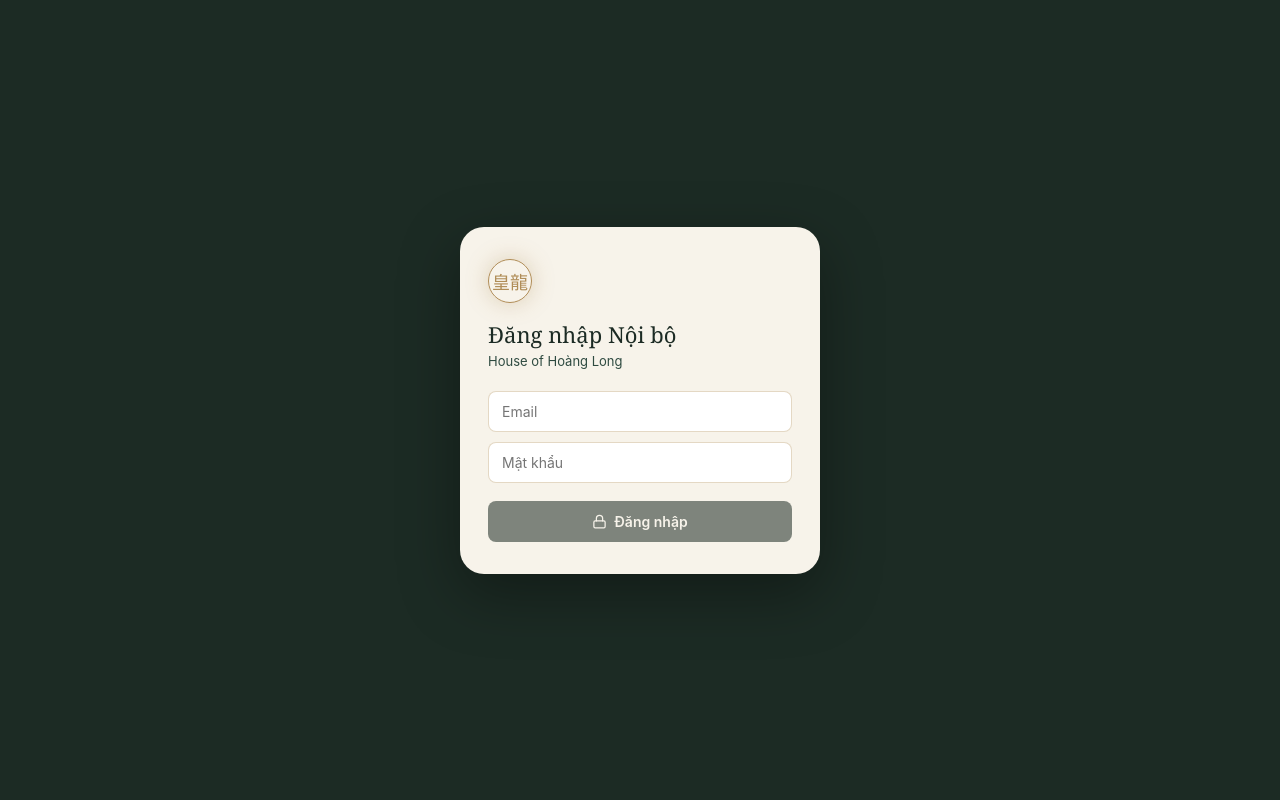
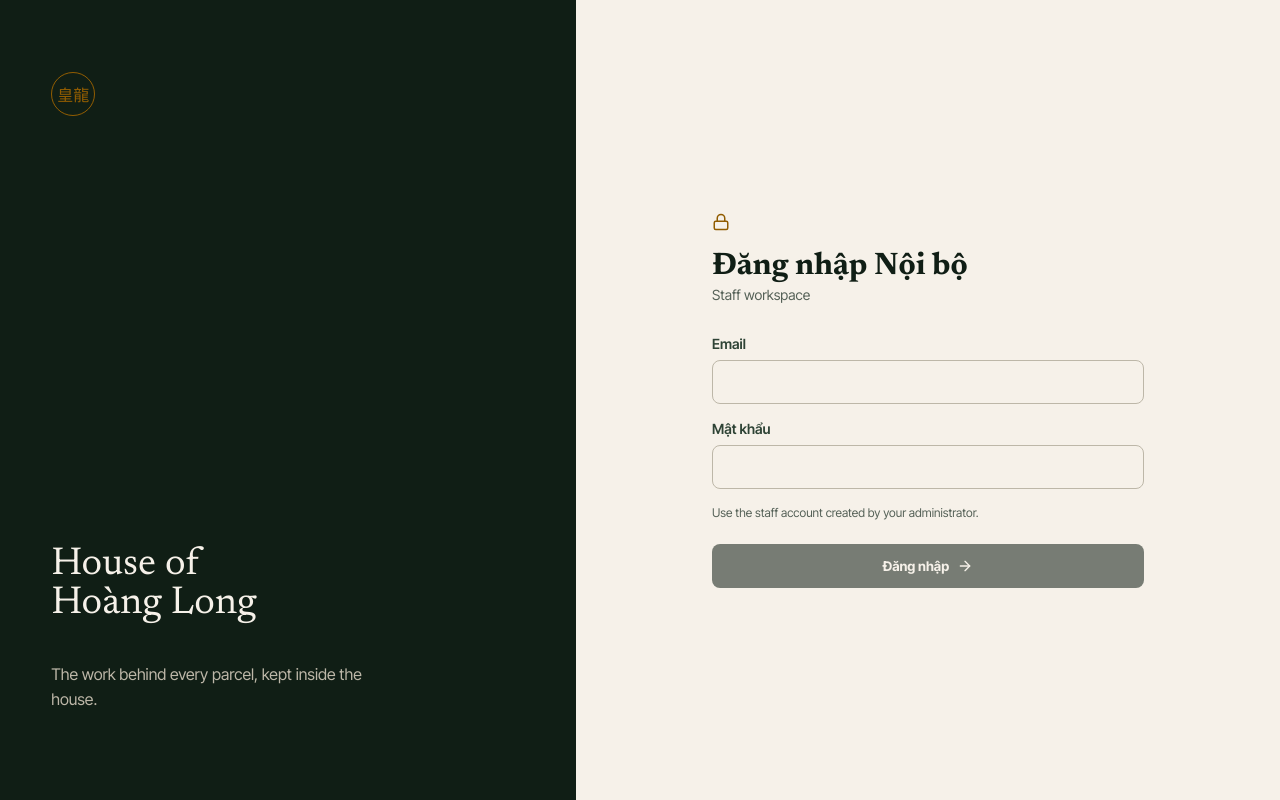
Before and after one commit to longnguyen29/hoang-long-tra-app, a Next.js app: page /admin/login in a window 1280 px wide. Built offline with nearby package versions, Linux system fonts and the light colour scheme; no server answers.

Commit message:
Redesign staff access states

```diff
--- a/app/admin/login/page.js
+++ b/app/admin/login/page.js
@@ -2,9 +2,8 @@
 
 import { useState } from "react";
 import { useRouter } from "next/navigation";
-import { Lock } from "lucide-react";
+import { ArrowRight, Lock } from "lucide-react";
 import { createClient } from "@/lib/supabase/client";
-import { TOKENS } from "@/lib/constants";
 import { STR } from "@/lib/strings";
 
 export default function AdminLoginPage() {
@@ -36,72 +35,59 @@ export default function AdminLoginPage() {
   };
 
   return (
-    <div
-      style={{
-        minHeight: "100vh", display: "flex", alignItems: "center", justifyContent: "center",
-        background: TOKENS.jade, padding: 20, fontFamily: "Inter, sans-serif",
-      }}
-    >
-      <form
-        onSubmit={submit}
-        style={{
-          background: TOKENS.paper, borderRadius: TOKENS.radius, padding: "32px 28px", width: "min(360px, 100%)",
-          boxShadow: "0 20px 60px rgba(0,0,0,0.35)",
-        }}
-      >
-        <div
-          style={{
-            width: 44, height: 44, borderRadius: "50%", border: `1.5px solid ${TOKENS.brass}`,
-            display: "flex", alignItems: "center", justifyContent: "center", marginBottom: 16,
-            fontFamily: "'Noto Serif SC', serif", fontSize: 18, color: TOKENS.brass,
-            boxShadow: "0 0 22px rgba(176,141,87,0.35)",
-          }}
-        >
-          皇龍
+    <main className="hl-auth">
+      <section className="hl-auth__context" aria-label="House of Hoàng Long">
+        <div className="hl-auth__seal" aria-hidden="true">皇龍</div>
+        <div>
+          <p className="hl-auth__house">House of Hoàng Long</p>
+          <p className="hl-auth__principle">The work behind every parcel, kept inside the house.</p>
         </div>
-        <h1
-          style={{
-            fontFamily: "Fraunces, Georgia, serif", fontWeight: 500, fontSize: 22, margin: "0 0 4px",
-            color: TOKENS.jade,
-          }}
-        >
-          {t.loginTitle}
-        </h1>
-        <p style={{ fontSize: 13, color: TOKENS.jadeSoft, margin: "0 0 22px" }}>House of Hoàng Long</p>
+      </section>
 
-        <div style={{ display: "flex", flexDirection: "column", gap: 10 }}>
+      <section className="hl-auth__panel">
+        <form className="hl-auth__form" onSubmit={submit} noValidate>
+          <div className="hl-auth__intro">
+            <Lock size={18} aria-hidden="true" />
+            <h1>{t.loginTitle}</h1>
+            <p>Staff workspace</p>
+          </div>
+
+          <div className="hl-field">
+            <label htmlFor="staff-email">{t.loginEmailPh}</label>
             <input
+              id="staff-email"
               type="email"
               autoComplete="username"
               value={email}
               onChange={(e) => setEmail(e.target.value)}
-            placeholder={t.loginEmailPh}
-            style={{ padding: "11px 13px", borderRadius: 8, border: `1px solid ${TOKENS.brassDeep}55`, fontSize: 14 }}
+              aria-invalid={error ? "true" : "false"}
+              aria-describedby="login-feedback"
             />
+          </div>
+
+          <div className="hl-field">
+            <label htmlFor="staff-password">{t.loginPasswordPh}</label>
             <input
+              id="staff-password"
               type="password"
               autoComplete="current-password"
               value={password}
               onChange={(e) => setPassword(e.target.value)}
-            placeholder={t.loginPasswordPh}
-            style={{ padding: "11px 13px", borderRadius: 8, border: `1px solid ${TOKENS.brassDeep}55`, fontSize: 14 }}
+              aria-invalid={error ? "true" : "false"}
+              aria-describedby="login-feedback"
             />
           </div>
 
-        {error && <p style={{ fontSize: 12.5, color: TOKENS.lacquer, marginTop: 10 }}>{error}</p>}
+          <p id="login-feedback" className={`hl-auth__feedback ${error ? "is-error" : ""}`} role={error ? "alert" : undefined}>
+            {error || "Use the staff account created by your administrator."}
+          </p>
 
-        <button
-          type="submit"
-          disabled={loading || !email.trim() || !password}
-          style={{
-            display: "flex", alignItems: "center", justifyContent: "center", gap: 7, width: "100%", marginTop: 18,
-            background: TOKENS.jade, color: TOKENS.paper, border: "none", borderRadius: 8, padding: "12px",
-            fontSize: 14, fontWeight: 600, cursor: "pointer", opacity: loading ? 0.7 : 1,
-          }}
-        >
-          <Lock size={15} /> {t.loginBtn}
+          <button className="hl-button hl-button--primary" type="submit" disabled={loading || !email.trim() || !password} data-state={loading ? "loading" : "idle"}>
+            <span>{loading ? t.loading : t.loginBtn}</span>
+            {!loading && <ArrowRight size={16} aria-hidden="true" />}
           </button>
         </form>
-    </div>
+      </section>
+    </main>
   );
 }
--- a/app/globals.css
+++ b/app/globals.css
@@ -214,6 +214,231 @@ label:focus-visible,
   }
 }
 
+/* Staff access is a workbench threshold, not a marketing card. */
+.hl-auth {
+  min-height: 100dvh;
+  display: grid;
+  grid-template-rows: minmax(15rem, 42dvh) 1fr;
+  background: var(--color-ink);
+  color: var(--color-paper);
+}
+
+.hl-auth__context,
+.hl-auth__panel {
+  padding: var(--space-xl) var(--page-gutter);
+}
+
+.hl-auth__context {
+  display: flex;
+  flex-direction: column;
+  justify-content: space-between;
+  background: var(--color-ink);
+  color: var(--color-paper);
+}
+
+.hl-auth__seal {
+  width: var(--control-height);
+  height: var(--control-height);
+  display: grid;
+  place-items: center;
+  border: var(--rule-thin) solid var(--color-accent);
+  border-radius: var(--radius-round);
+  color: var(--color-accent);
+  font-family: var(--font-seal);
+}
+
+.hl-auth__house {
+  max-width: 12ch;
+  font-family: var(--font-display);
+  font-size: var(--text-2xl);
+  line-height: 1;
+}
+
+.hl-auth__principle {
+  max-width: 35ch;
+  margin-block-start: var(--space-sm);
+  color: var(--color-rule);
+  line-height: 1.55;
+}
+
+.hl-auth__panel {
+  display: grid;
+  align-items: center;
+  background: var(--color-paper);
+  color: var(--color-ink);
+}
+
+.hl-auth__form {
+  width: min(100%, 27rem);
+  margin-inline: auto;
+}
+
+.hl-auth__intro {
+  margin-block-end: var(--space-lg);
+}
+
+.hl-auth__intro > svg {
+  color: var(--color-accent);
+  margin-block-end: var(--space-sm);
+}
+
+.hl-auth__intro h1,
+.hl-admin-state h1 {
+  margin: 0;
+  font-family: var(--font-display);
+  font-size: var(--text-xl);
+  font-style: normal;
+  overflow-wrap: anywhere;
+  min-width: 0;
+}
+
+.hl-auth__intro p {
+  margin: var(--space-3xs) 0 0;
+  color: var(--color-muted);
+  font-size: var(--text-sm);
+}
+
+.hl-field {
+  display: grid;
+  gap: var(--space-2xs);
+  margin-block-end: var(--space-sm);
+}
+
+.hl-field label {
+  color: var(--color-ink-2);
+  font-size: var(--text-sm);
+  font-weight: 600;
+}
+
+.hl-field input {
+  width: 100%;
+  min-height: var(--control-height);
+  padding-inline: var(--space-xs);
+  border: var(--rule-thin) solid var(--color-rule);
+  border-radius: var(--radius-control);
+  outline: 2px solid transparent;
+  outline-offset: 1px;
+  background: var(--color-paper);
+  color: var(--color-ink);
+  font-size: var(--text-base);
+}
+
+@media (hover: hover) and (pointer: fine) {
+  .hl-field input:hover {
+    background: var(--color-paper-2);
+  }
+}
+
+.hl-field input:focus-visible {
+  outline-color: var(--color-focus);
+  border-color: var(--color-ink-2);
+}
+
+.hl-field input[aria-invalid="true"] {
+  border-color: var(--color-danger);
+}
+
+.hl-auth__feedback {
+  min-height: 1lh;
+  margin: 0 0 var(--space-md);
+  color: var(--color-muted);
+  font-size: var(--text-xs);
+}
+
+.hl-auth__feedback.is-error {
+  color: var(--color-danger);
+}
+
+.hl-button {
+  min-height: var(--control-height);
+  display: inline-flex;
+  align-items: center;
+  justify-content: center;
+  gap: var(--space-2xs);
+  padding-inline: var(--space-md);
+  border: var(--rule-thin) solid transparent;
+  border-radius: var(--radius-control);
+  font-weight: 700;
+  white-space: nowrap;
+}
+
+.hl-button--primary {
+  width: 100%;
+  background: var(--color-ink);
+  color: var(--color-paper);
+}
+
+.hl-button--secondary {
+  background: var(--color-paper);
+  color: var(--color-ink);
+  border-color: var(--color-rule);
+}
+
+@media (hover: hover) and (pointer: fine) {
+  .hl-button:not(:disabled):hover {
+    opacity: 0.88;
+  }
+}
+
+.hl-button:focus-visible {
+  outline-color: var(--color-focus);
+}
+
+.hl-button[data-state="loading"] {
+  cursor: wait;
+}
+
+.hl-admin-state {
+  min-height: 100dvh;
+  display: grid;
+  place-items: center;
+  padding: var(--space-md);
+  background: var(--color-paper);
+  color: var(--color-ink-2);
+  text-align: center;
+}
+
+.hl-admin-state__pulse {
+  width: var(--space-sm);
+  height: var(--space-sm);
+  border-radius: var(--radius-round);
+  background: var(--color-accent);
+  animation: hl-admin-pulse var(--dur-long) var(--ease-in-out) infinite alternate;
+}
+
+@keyframes hl-admin-pulse {
+  to { opacity: 0.35; transform: scale(0.75); }
+}
+
+.hl-admin-state--denied {
+  background: var(--color-ink);
+  color: var(--color-paper);
+}
+
+.hl-admin-state--denied section {
+  width: min(100%, 28rem);
+  display: grid;
+  justify-items: center;
+  gap: var(--space-sm);
+}
+
+.hl-admin-state--denied p {
+  margin: 0;
+  color: var(--color-rule);
+}
+
+@media (min-width: 48rem) {
+  .hl-auth {
+    grid-template-columns: minmax(0, 0.9fr) minmax(0, 1.1fr);
+    grid-template-rows: 1fr;
+  }
+
+  .hl-auth__context,
+  .hl-auth__panel {
+    padding: var(--space-2xl) var(--page-gutter);
+  }
+}
+
 /* A .pcard that is itself the button already scales via the rule above; when the card is
    a plain element wrapping a button, press feedback would otherwise be lost. */
 .pcard:active {
--- a/app/layout.js
+++ b/app/layout.js
@@ -4,6 +4,12 @@ export const metadata = {
   title: "House of Hoàng Long — Trà Cổ Hà Giang",
   description:
     "Nhà làm Trà Hoàng Long — trà Shan Tuyết cổ thụ Hà Giang, chế biến bằng công nghệ Nhật Bản. Gia đình làm trà từ 1995.",
+};
+
+export const viewport = {
+  width: "device-width",
+  initialScale: 1,
+  viewportFit: "cover",
 };
 
 export default function RootLayout({ children }) {
```
Also changed, not shown: app/admin/page.js (+12 -16 lines). Lines whose indentation alone changed are shown as unchanged.
